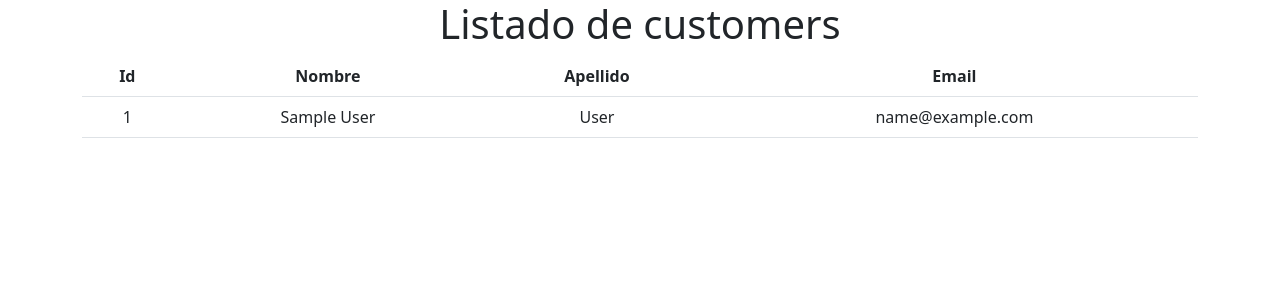
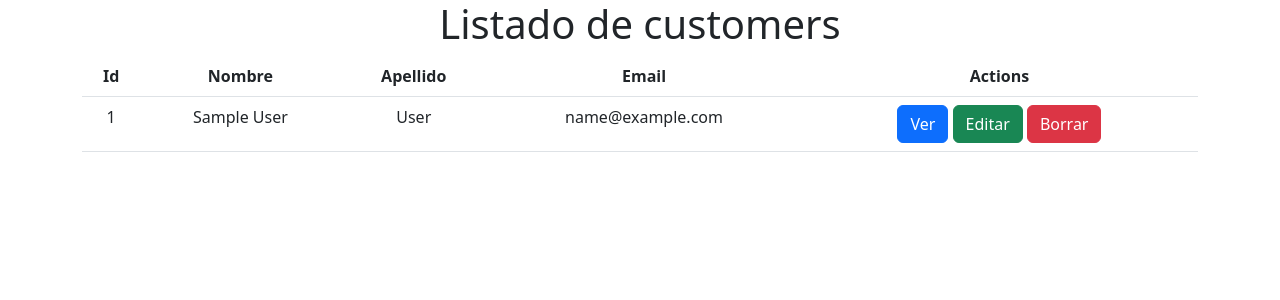
Before and after one commit to MdelolmoCode/java-ecommerce-ADECCO, a Spring Boot app: page /customers in a window 1280 px wide. Shown: the top 300 px of the page. Run offline with Spring Boot 4, Linux system fonts and the light colour scheme; tables that the repository leaves empty hold one stand-in row (values such as "Sample post"); some libraries are stand-ins or nearby versions.

Commit message:
buttons customer-list <button>

```diff
--- a/src/main/resources/templates/customer-list.html
+++ b/src/main/resources/templates/customer-list.html
@@ -20,6 +20,7 @@
                     <th scope="col">Nombre</th>
                     <th scope="col">Apellido</th>
                     <th scope="col">Email</th>
+                    <th scope="col">Actions</th>
                 </tr>
                 </thead>
                 <tbody>
@@ -29,6 +30,12 @@
                     <td th:text="${customer.getName()}"></td>
                     <td th:text="${customer.getSurname()}"></td>
                     <td th:text="${customer.getEmail()}"></td>
+                    <td>
+                        <button type="button" class="btn btn-primary">Ver</button>
+                        <button type="button" class="btn btn-success">Editar</button>
+                        <button type="button" class="btn btn-danger">Borrar</button>
+
+                    </td>
                 </tr>
 
                 </tbody>
```
